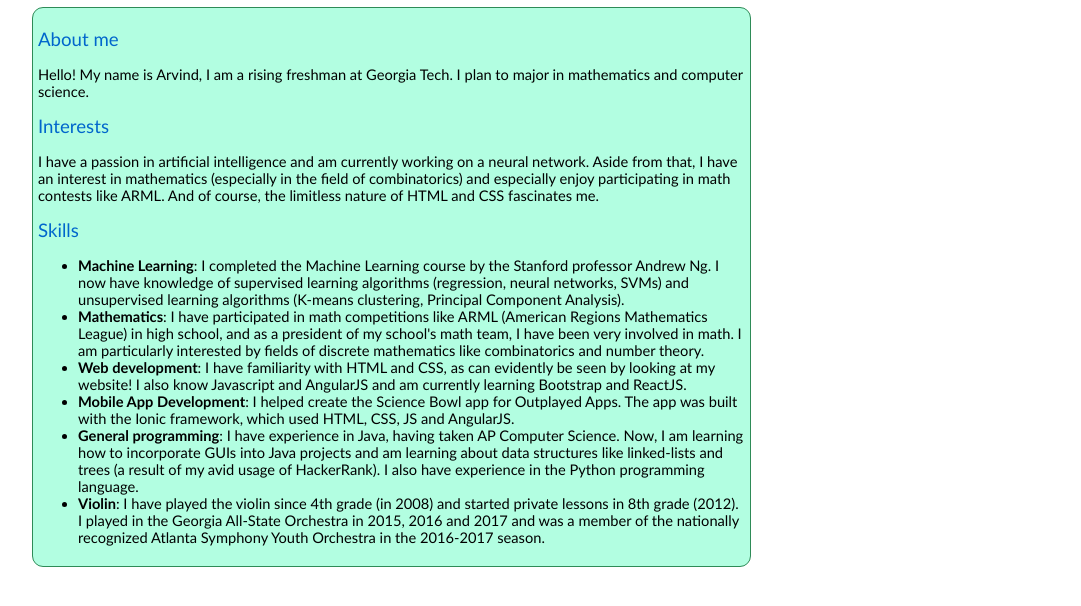
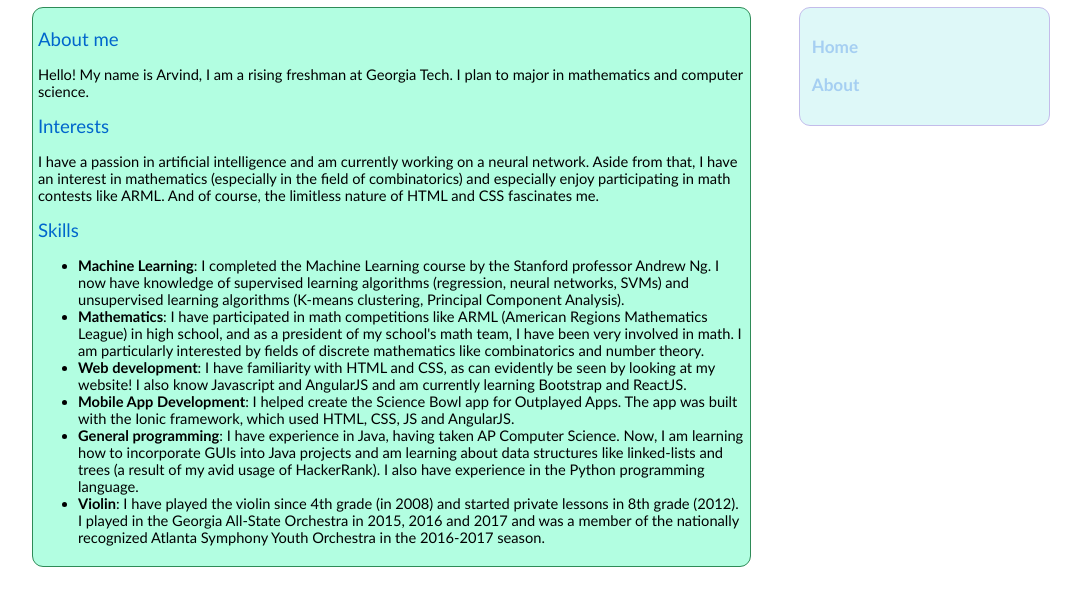
Before and after one commit to epicfaace/website-v3, a plain HTML site: page about.html in a window 1280 px wide. Shown: the part 126-732 px from the top of the page, without its empty margins (99-1180 px from the left). Drawn offline with Linux system fonts and the light colour scheme.

Commit message:
Added "home" to the sidebar

```diff
--- a/about.html
+++ b/about.html
@@ -54,5 +54,9 @@ HTML and CSS fascinates me.</p>
   </ul>
 </p>
     </div>
+    <div id = 'side'>
+    <h3><a href = 'index.html'>Home</a></h3>
+    <h3><a href = 'about.html'>About</a></h3>
+    </div>
   </body>
     </html>
```
Also changed, not shown: index.html (+1 -0 lines).
